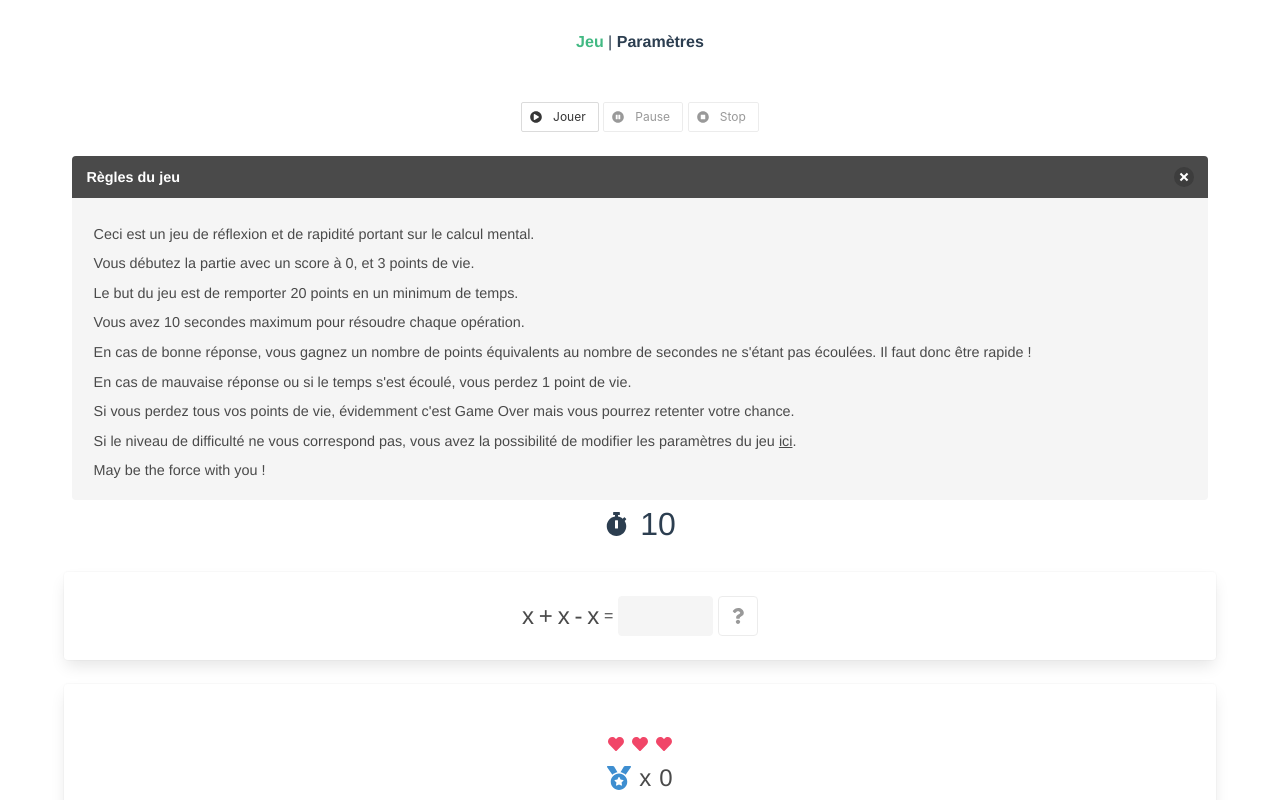
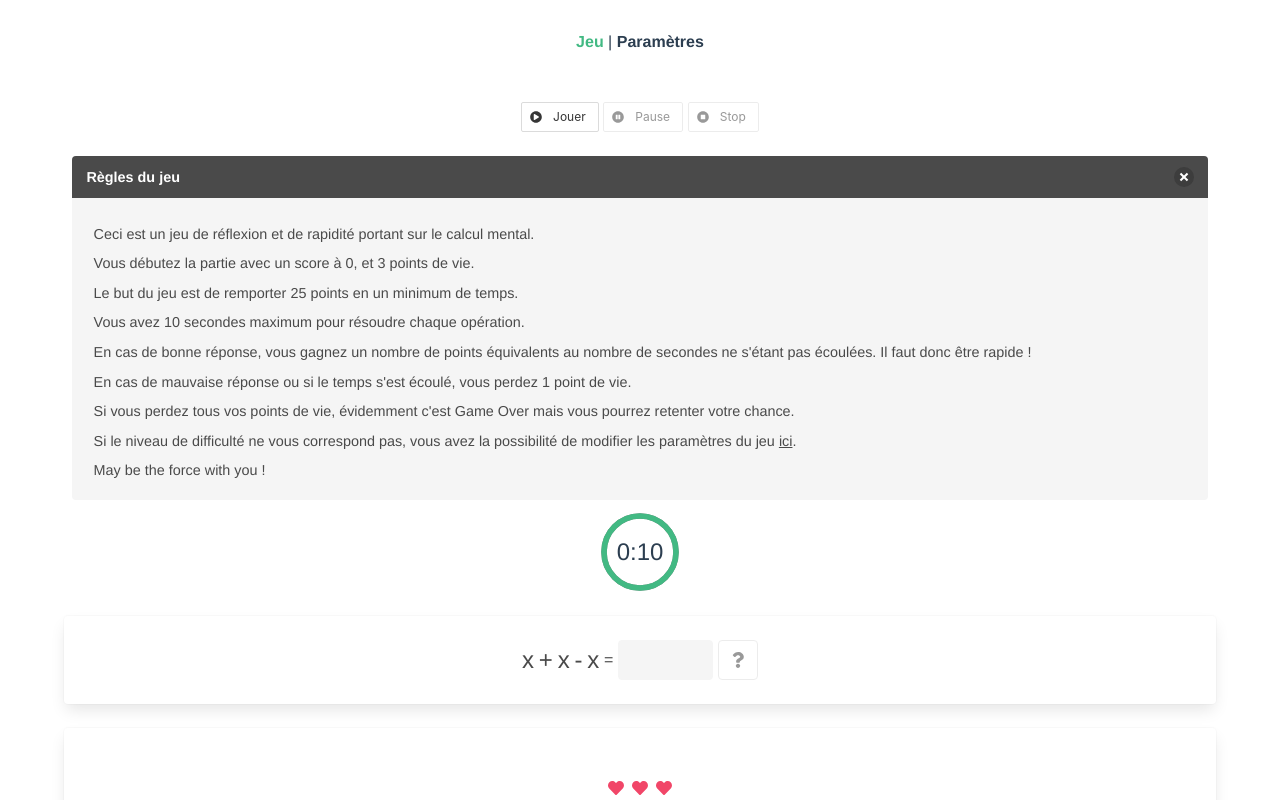
Before and after one commit to jeremyriverain/Arithmetic-Game, a Vue app: page /#/ in a window 1280 px wide. Shown: the top 800 px of the page. Built offline with nearby package versions, Linux system fonts and the light colour scheme.

Commit message:
game timer

```diff
--- a/src/components/ArithmeticOperation.vue
+++ b/src/components/ArithmeticOperation.vue
@@ -7,7 +7,7 @@
           :key="i"
           class="is-size-4"
         >
-          <span v-if="i % 2 === 0 && !isPlaying && startedAt === ''">x</span>
+          <span v-if="i % 2 === 0 && !isPlaying && !startedAt">x</span>
           <span v-else>
             {{item}}
           </span>
@@ -50,8 +50,8 @@ export default defineComponent({
   name: "ArithmeticOperation",
   props: {
     startedAt: {
-      type: String,
-      required: true,
+      type: Number,
+      default: null,
     },
     operationTrackIndex: {
       type: Number,
--- a/src/components/ChronoGame.vue
+++ /dev/null
@@ -1,19 +0,0 @@
-<template>
-  <div class="is-flex is-align-items-end is-justify-content-center">
-    <span class="icon is-size-5">
-      <i class="fas fa-stopwatch"></i>
-    </span>
-
-    <div class="is-size-5 pl-1">
-      00:04,46
-    </div>
-  </div>
-</template>
-
-<script lang="ts">
-import { defineComponent } from "vue";
-export default defineComponent({});
-</script>
-
-<style>
-</style>
--- a/src/components/CountDown.vue
+++ /dev/null
@@ -1,29 +0,0 @@
-<template>
-  <div class="is-flex is-align-items-center is-justify-content-center">
-    <span class="icon is-size-4">
-      <i class="fas fa-stopwatch"></i>
-    </span>
-
-    <div class="is-size-3 pl-3">
-      {{countDown}}
-    </div>
-  </div>
-</template>
-
-<script lang="ts">
-import { defineComponent } from "vue";
-import useCountDown from "@/use/useCountDown";
-
-export default defineComponent({
-  name: "CountDown",
-  setup() {
-    const { countDown } = useCountDown();
-    return {
-      countDown,
-    };
-  },
-});
-</script>
-
-<style lang="sass" scoped>
-</style>
--- a/src/components/ModalWinGame.vue
+++ b/src/components/ModalWinGame.vue
@@ -4,13 +4,16 @@
       <span class="icon has-text-success">
         <i class="fas fa-trophy"></i>
       </span>
-      Bravo !! Vous avez remporté {} points en 00:00.
+      Bravo !! Vous avez remporté {{score}} points en {{timeElapsed}}.
     </p>
   </base-modal>
 </template>
 
 <script lang="ts">
 import { defineComponent, watch, ref } from "vue";
+
+import useScoreTracking from "@/use/useScoreTracking";
+import useCountDown from "@/use/useCountDown";
 
 import BaseModal from "@/components/BaseModal.vue";
 
@@ -21,12 +24,25 @@ export default defineComponent({
       type: Boolean,
       required: true,
     },
+    startedAt: {
+      type: Number,
+      default: null,
+    },
+    finishedAt: {
+      type: Number,
+      default: null,
+    },
   },
   components: {
     BaseModal,
   },
   setup(props) {
     const show = ref(0);
+    const { formatTimeElapsed } = useCountDown();
+    const timeElapsed = ref("");
+
+    const { score } = useScoreTracking();
+
     watch(
       () => props.hasWon,
       (newVal) => {
@@ -36,7 +52,19 @@ export default defineComponent({
       }
     );
 
-    return { show };
+    watch(
+      () => [props.startedAt, props.finishedAt],
+      ([newValStartedAt, newValFinishedAt]) => {
+        if (newValStartedAt && newValFinishedAt) {
+          timeElapsed.value = formatTimeElapsed(
+            props.startedAt,
+            props.finishedAt
+          );
+        }
+      }
+    );
+
+    return { show, score, timeElapsed };
   },
 });
 </script>
--- a/src/components/StateGameButtons.vue
+++ b/src/components/StateGameButtons.vue
@@ -24,7 +24,7 @@
     </button>
     <button
       class="button is-small"
-      :disabled="startedAt === ''"
+      :disabled="!startedAt"
       @click="$emit('stop')"
     >
       <span class="icon is-small">
@@ -42,8 +42,8 @@ export default defineComponent({
   name: "StateGameButtons",
   props: {
     startedAt: {
-      type: String,
-      required: true,
+      type: Number,
+      default: null,
     },
     isPlaying: {
       type: Boolean,
--- /dev/null
+++ b/src/components/Timer.vue
@@ -0,0 +1,129 @@
+<template>
+  <div class="base-timer">
+    <svg
+      class="base-timer__svg"
+      viewBox="0 0 100 100"
+      xmlns="http://www.w3.org/2000/svg"
+    >
+      <g class="base-timer__circle">
+        <circle
+          class="base-timer__path-elapsed"
+          cx="50"
+          cy="50"
+          r="45"
+        ></circle>
+        <path
+          :stroke-dasharray="circleDasharray"
+          class="base-timer__path-remaining"
+          :class="[remainingPathColor, {animated: animated}]"
+          d="
+            M 50, 50
+            m -45, 0
+            a 45,45 0 1,0 90,0
+            a 45,45 0 1,0 -90,0
+          "
+        ></path>
+      </g>
+    </svg>
+    <span class="base-timer__label is-size-4">{{ formattedTimeLeft }}</span>
+  </div>
+</template>
+
+<script lang="ts">
+import { defineComponent, computed } from "vue";
+
+import useCountDown from "@/use/useCountDown";
+import useGameSettings from "@/use/useGameSettings";
+
+export default defineComponent({
+  name: "Timer",
+  setup() {
+    const { countDown } = useCountDown();
+    const { maxResolutionTime } = useGameSettings();
+
+    const warning_threshold = computed(() =>
+      Math.ceil((maxResolutionTime * 40) / 100)
+    );
+    const alert_threshold = computed(() =>
+      Math.ceil((maxResolutionTime * 20) / 100)
+    );
+
+    const timePassed = computed(() => maxResolutionTime - countDown.value);
+
+    const timeLeft = computed(() => maxResolutionTime - timePassed.value);
+
+    const animated = computed(() => timePassed.value >= 1);
+
+    const remainingPathColor = computed(() => {
+      if (timeLeft.value <= alert_threshold.value) {
+        return "has-text-danger";
+      } else if (timeLeft.value <= warning_threshold.value) {
+        return "has-text-warning";
+      } else {
+        return "has-text-success";
+      }
+    });
+
+    const timeFraction = computed(() => {
+      const rawTimeFraction = timeLeft.value / maxResolutionTime;
+      return rawTimeFraction - (1 / maxResolutionTime) * (1 - rawTimeFraction);
+    });
+
+    const circleDasharray = computed(() => {
+      return `${(timeFraction.value * 283).toFixed(0)} 283`;
+    });
+
+    const formattedTimeLeft = computed(() => {
+      const minutes = Math.floor(countDown.value / 60);
+      let seconds = countDown.value % 60;
+
+      return `${minutes}:${seconds < 10 ? `0${seconds}` : seconds}`;
+    });
+
+    return {
+      remainingPathColor,
+      circleDasharray,
+      formattedTimeLeft,
+      animated,
+    };
+  },
+});
+</script>
+
+<style scoped lang="sass">
+$dimension: 80px
+.base-timer
+  position: relative
+  width: $dimension
+  height: $dimension
+
+  &__svg
+    transform: scaleX(-1)
+
+  &__circle
+    fill: none
+    stroke: none
+
+  &__path-elapsed
+    stroke-width: 7px
+    stroke: grey
+
+  &__path-remaining
+    stroke-width: 7px
+    stroke-linecap: round
+    transform: rotate(90deg)
+    transform-origin: center
+    fill-rule: nonzero
+    stroke: currentColor
+    &.animated
+      transition: 1s linear all
+
+  &__label
+    position: absolute
+    width: $dimension
+    height: $dimension
+    top: 0
+    display: flex
+    align-items: center
+    justify-content: center
+</style>
--- a/src/use/useCountDown.ts
+++ b/src/use/useCountDown.ts
@@ -35,10 +35,34 @@ export default function useCountDown () {
         clearInterval(interval.value)
     }
 
+    const formatTimeElapsed = (startTimestamp: number, endTimestamp: number): string => {
+
+        const timeElapsed = endTimestamp - startTimestamp
+
+        let diffInHrs = timeElapsed / 3600000;
+        let hh = Math.floor(diffInHrs);
+
+        let diffInMin = (diffInHrs - hh) * 60;
+        let mm = Math.floor(diffInMin);
+
+        let diffInSec = (diffInMin - mm) * 60;
+        let ss = Math.floor(diffInSec);
+
+        let diffInMs = (diffInSec - ss) * 100;
+        let ms = Math.floor(diffInMs);
+
+        let formattedMM = mm.toString().padStart(2, "0");
+        let formattedSS = ss.toString().padStart(2, "0");
+        let formattedMS = ms.toString().padStart(2, "0");
+
+        return `${formattedMM}:${formattedSS}:${formattedMS}`;
+    }
+
     return {
         reset,
         start,
         pause,
         countDown: computed(() => countDown.value),
+        formatTimeElapsed
     };
 }
--- a/src/use/useGameSettings.ts
+++ b/src/use/useGameSettings.ts
@@ -5,7 +5,7 @@ const settings = reactive({
     numberOfOperands: 3,
     operators: ['+', '-'],
     maxResolutionTime: 10,
-    winningScore: 20,
+    winningScore: 25,
     healthPoints: 3
 })
 
--- a/src/use/useGameState.ts
+++ b/src/use/useGameState.ts
@@ -9,7 +9,8 @@ const isPlaying = ref(false)
 
 const operationTrackIndex = ref(1)
 
-const startedAt = ref('')
+const startedAt: Ref<number | null> = ref(null)
+const finishedAt: Ref<number | null> = ref(null)
 
 const logOperations: Ref<LogOperation[]> = ref([])
 
@@ -37,9 +38,9 @@ export default function useGameState () {
 
 
     const play = () => {
-        if (startedAt.value === '') { //it's a new game
-            const date = new Date()
-            startedAt.value = date.toISOString()
+        if (hasWon.value || hasLost.value || startedAt.value === null) { //it's a new game
+            startedAt.value = Date.now()
+            finishedAt.value = null
             resetScore()
             resetCountDown()
             logOperations.value = []
@@ -61,8 +62,9 @@ export default function useGameState () {
         pauseCountDown()
         resetCountDown()
 
+        finishedAt.value = Date.now()
+
         operationTrackIndex.value = operationTrackIndex.value === 1 ? 0 : 1
-        startedAt.value = ''
 
     }
 
@@ -105,6 +107,8 @@ export default function useGameState () {
         nextOperation()
     };
 
+
+
     return {
         isPlaying: computed(() => isPlaying.value),
         operationTrackIndex: computed(() => operationTrackIndex.value),
@@ -114,9 +118,10 @@ export default function useGameState () {
         pause,
         stop,
         logOperations: computed(() => logOperations.value),
+        finishedAt,
         startedAt: computed(() => startedAt.value),
         onOperationError,
-        onOperationSuccess
+        onOperationSuccess,
     }
 
 
--- a/src/views/Home.vue
+++ b/src/views/Home.vue
@@ -10,10 +10,10 @@
       @stop="stop"
     />
     <rules-explanation
-      class="px-2"
-      v-if="startedAt === '' && logOperations.length === 0"
+      class="px-2 mb-3"
+      v-if="!startedAt && logOperations.length === 0"
     />
-    <count-down />
+    <timer class="timer" />
 
     <arithmetic-operation
       class="my-5"
@@ -29,7 +29,6 @@
         <div class="is-flex is-flex-direction-column is-justify-content-space-around	is-align-items-center mt-5 is-flex-wrap-wrap">
           <health-points />
           <score-tracking class="my-1" />
-          <chrono-game />
         </div>
 
         <hr>
@@ -39,8 +38,12 @@
       </div>
     </div>
 
-    <modal-win-game :hasWon="hasWon" />
-    <modal-lose-game :hasLost="hasLost" />
+    <modal-win-game
+      :has-won="hasWon"
+      :started-at="startedAt"
+      :finished-at="finishedAt"
+    />
+    <modal-lose-game :has-lost="hasLost" />
 
   </div>
 </template>
@@ -51,8 +54,6 @@ import { defineComponent } from "vue";
 import useGameState from "@/use/useGameState";
 
 import ArithmeticOperation from "@/components/ArithmeticOperation.vue";
-import ChronoGame from "@/components/ChronoGame.vue";
-import CountDown from "@/components/CountDown.vue";
 import FeedbackList from "@/components/FeedbackList.vue";
 import HealthPoints from "@/components/HealthPoints.vue";
 import ModalLoseGame from "@/components/ModalLoseGame.vue";
@@ -60,13 +61,12 @@ import ModalWinGame from "@/components/ModalWinGame.vue";
 import RulesExplanation from "@/components/RulesExplanation.vue";
 import ScoreTracking from "@/components/ScoreTracking.vue";
 import StateGameButtons from "@/components/StateGameButtons.vue";
+import Timer from "@/components/Timer.vue";
 
 export default defineComponent({
   name: "PageHome",
   components: {
     ArithmeticOperation,
-    ChronoGame,
-    CountDown,
     FeedbackList,
     HealthPoints,
     ModalLoseGame,
@@ -74,9 +74,11 @@ export default defineComponent({
     RulesExplanation,
     ScoreTracking,
     StateGameButtons,
+    Timer,
   },
   setup() {
     const {
+      finishedAt,
       startedAt,
       operationTrackIndex,
       isPlaying,
@@ -91,6 +93,7 @@ export default defineComponent({
     } = useGameState();
 
     return {
+      finishedAt,
       startedAt,
       operationTrackIndex,
       isPlaying,
@@ -106,3 +109,9 @@ export default defineComponent({
   },
 });
 </script>
+
+<style lang="sass" scoped>
+.timer
+  margin-left: auto
+  margin-right: auto
+</style>
```
